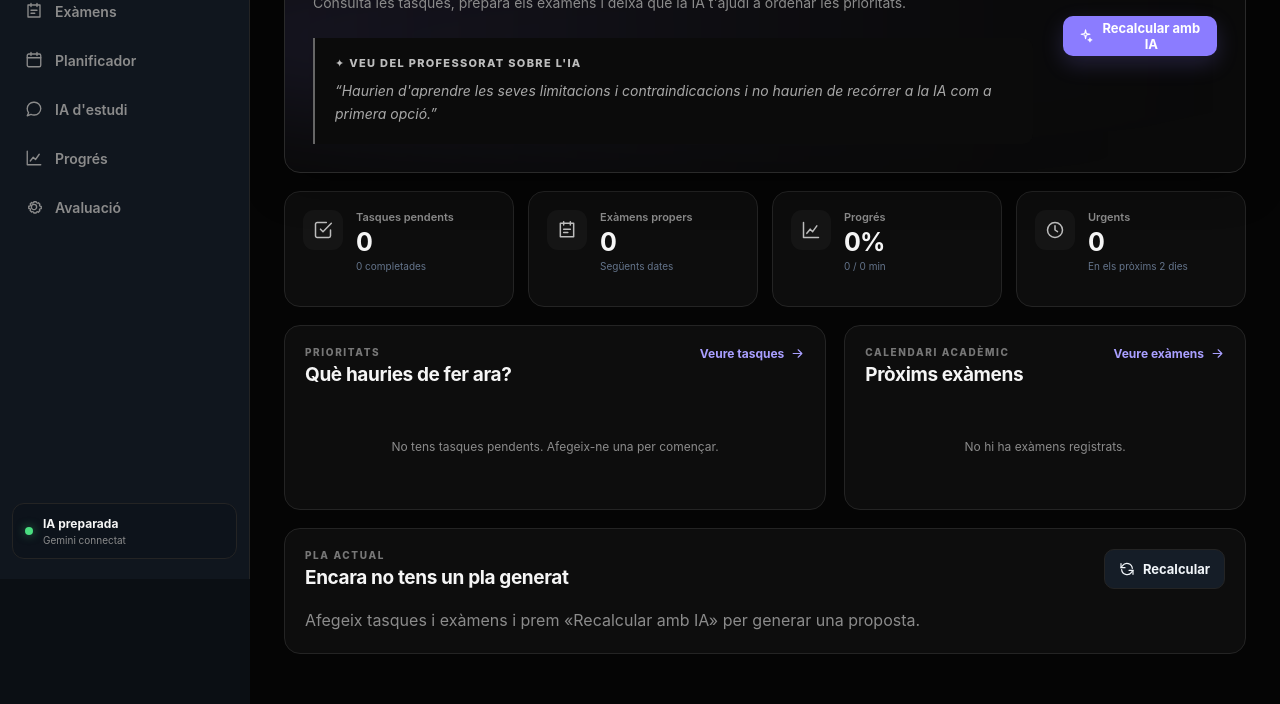
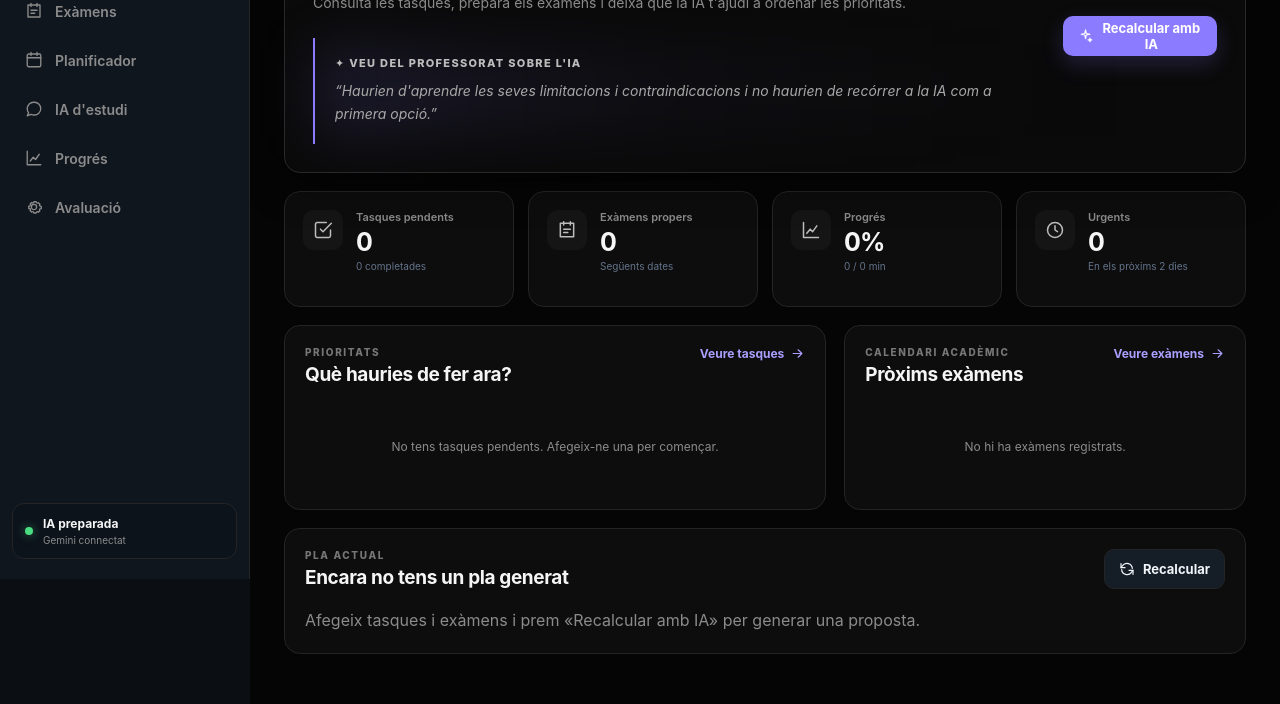
Before and after one commit to jfigueroam09/studywise1, a website: page index.html in a window 1280 px wide. Shown: the part 221-925 px from the top of the page. Drawn offline with Linux system fonts and the light colour scheme.

Commit message:
Update styles.css

```diff
--- a/styles.css
+++ b/styles.css
@@ -1918,3 +1918,92 @@ h3 {
   position: relative;
   z-index: 1;
 }
+
+/* =========================================================
+   TRIA · HERO MINIMALISTA
+   La luz nace únicamente desde la cita del profesorado
+   ========================================================= */
+
+/* Hero limpio, sin luz propia */
+
+.hero {
+  position: relative;
+  overflow: visible;
+  isolation: isolate;
+  background: #0a0a0a !important;
+}
+
+.hero::before,
+.hero::after {
+  display: none !important;
+}
+
+
+/* =========================================================
+   CITA DEL PROFESORADO
+   ========================================================= */
+
+.teacher-quote {
+  position: relative;
+  overflow: visible;
+
+  background: transparent !important;
+
+  border-left: 2px solid #8b7cff !important;
+  border-radius: 0;
+
+  box-shadow: none !important;
+}
+
+
+/* Luz morada que nace exactamente en la barra */
+
+.teacher-quote::before {
+  content: "";
+
+  position: absolute;
+
+  left: 0;
+  top: 50%;
+
+  width: 900px;
+  height: 90px;
+
+  transform: translateY(-50%);
+
+  background: linear-gradient(
+    90deg,
+    rgba(139, 124, 255, 0.14) 0%,
+    rgba(139, 124, 255, 0.08) 18%,
+    rgba(139, 124, 255, 0.04) 38%,
+    rgba(139, 124, 255, 0.018) 60%,
+    rgba(139, 124, 255, 0.005) 78%,
+    transparent 100%
+  );
+
+  filter: blur(28px);
+
+  pointer-events: none;
+
+  z-index: -1;
+}
+
+
+/* Contenido siempre por encima de la luz */
+
+.teacher-quote-label,
+.teacher-quote blockquote {
+  position: relative;
+  z-index: 1;
+}
+
+
+/* Texto de la cita */
+
+.teacher-quote-label {
+  color: #bdbdbd !important;
+}
+
+.teacher-quote blockquote {
+  color: #a8a8a8 !important;
+}
```
